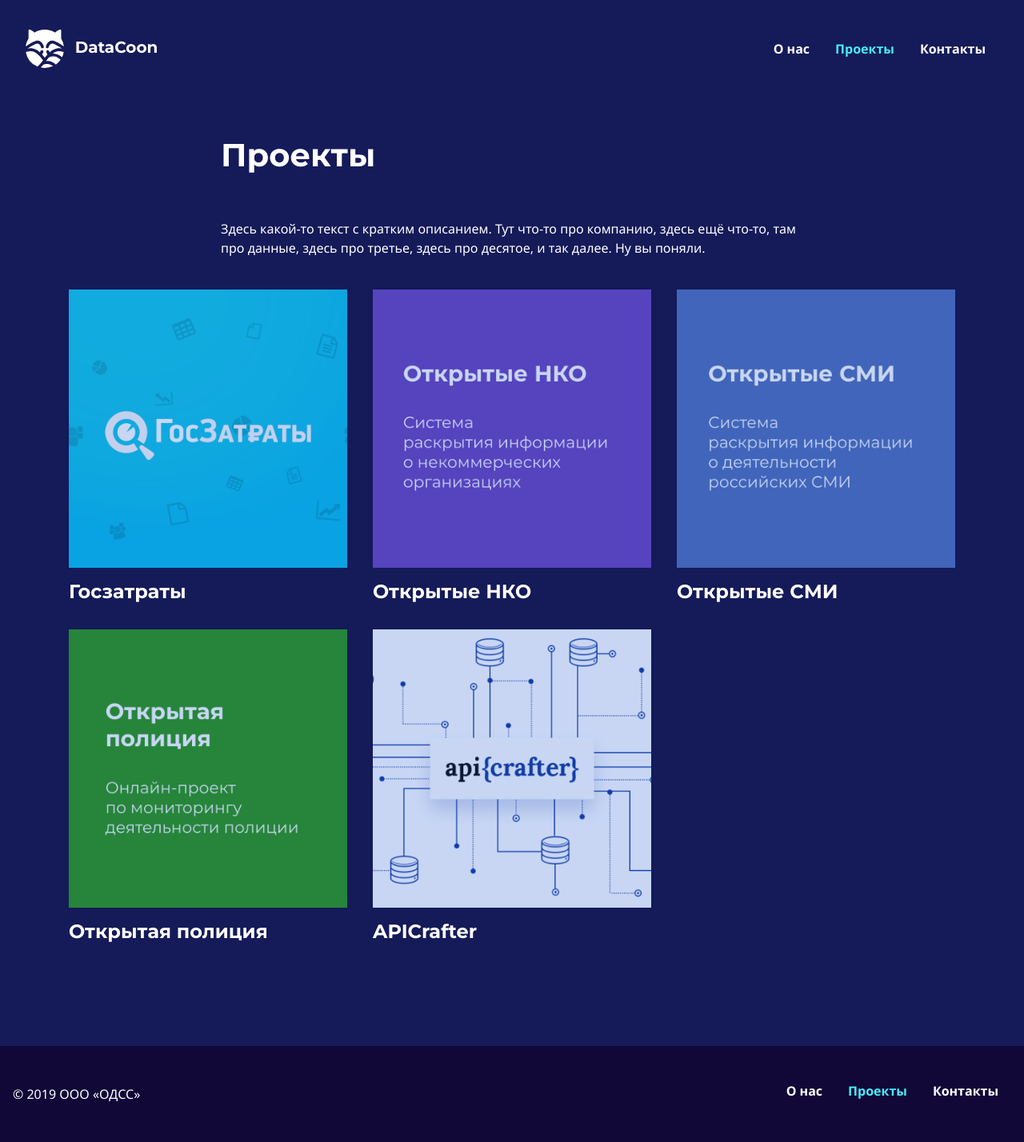
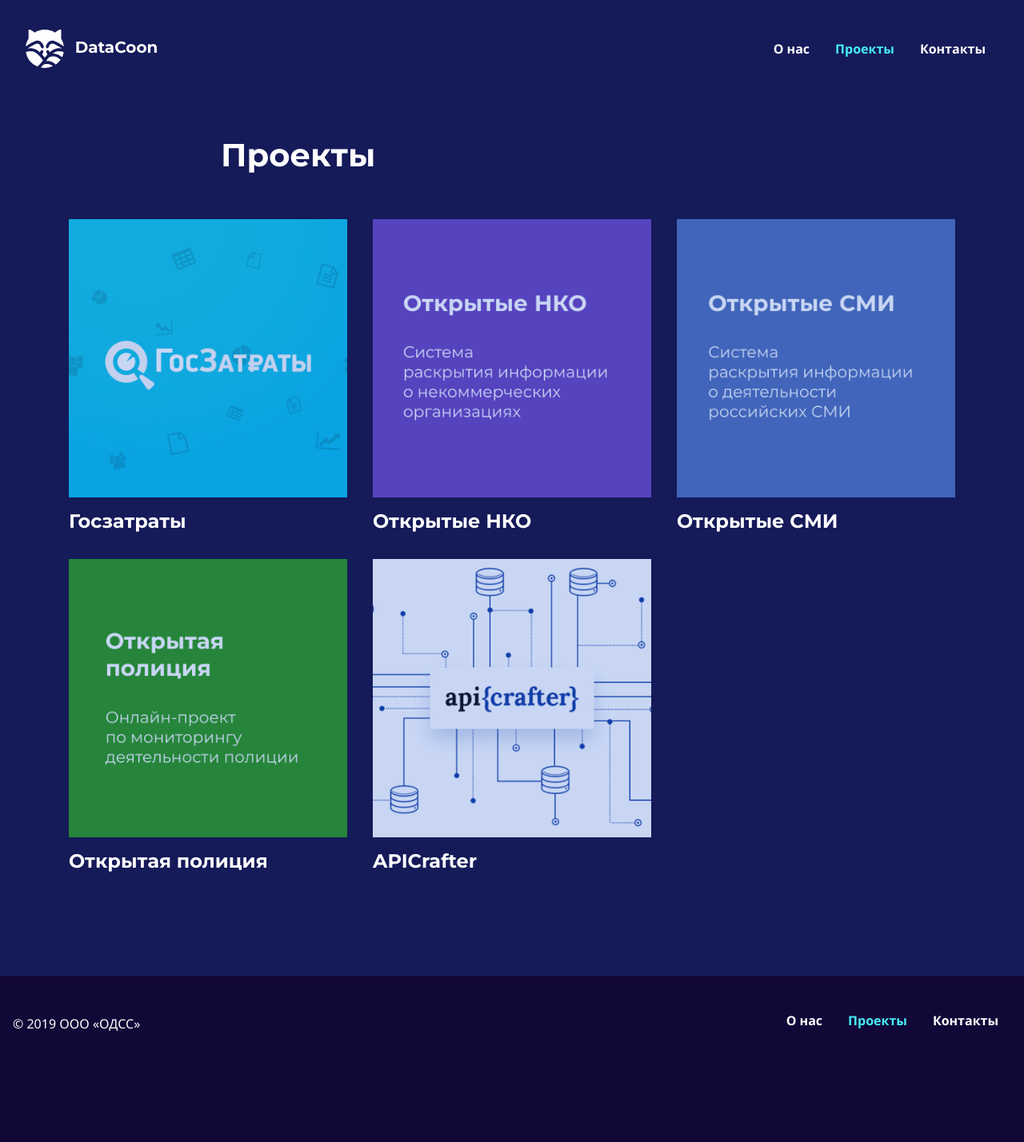
Before and after one commit to datacoon/datacoonsite, a Jekyll site: the page built from projects.md, in a window 1280 px wide. Shown: the whole page at 80% size. Built offline with Jekyll 4.4.1, drawn with Linux system fonts in a browser that asks for light colours; nearby versions of some CDN libraries; after the commit the page ends 1340 px from its top, so only the background shows below that.

Commit message:
fix projects page description

```diff
--- a/projects.md
+++ b/projects.md
@@ -4,6 +4,6 @@
 menu_order: 3
 
 title: Проекты
-description: Здесь какой-то текст с кратким описанием. Тут что-то про компанию, здесь ещё что-то, там про данные, здесь про третье, здесь про десятое, и так далее. Ну вы поняли.
+<!-- description: Здесь какой-то текст с кратким описанием. Тут что-то про компанию, здесь ещё что-то, там про данные, здесь про третье, здесь про десятое, и так далее. Ну вы поняли. -->
 permalink: /projects/
 ---
```
